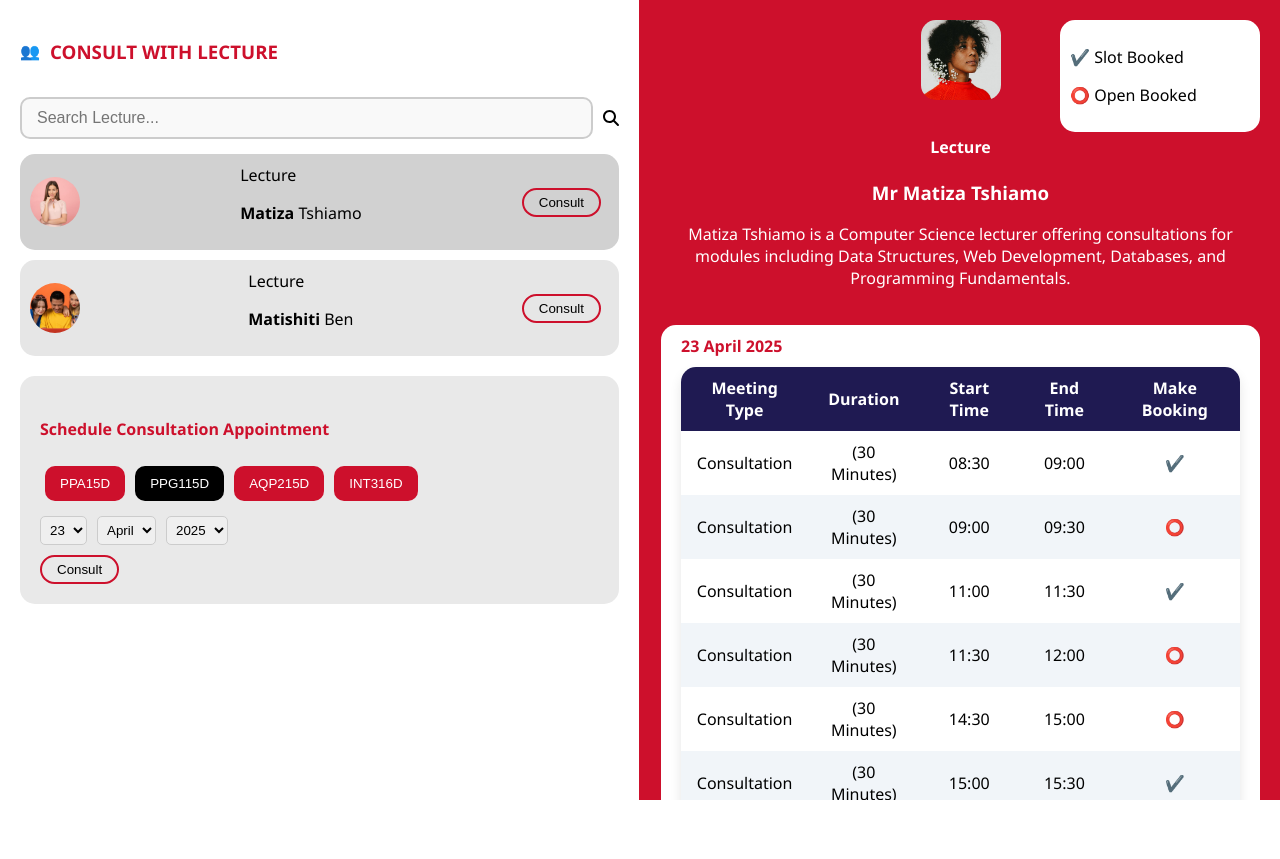
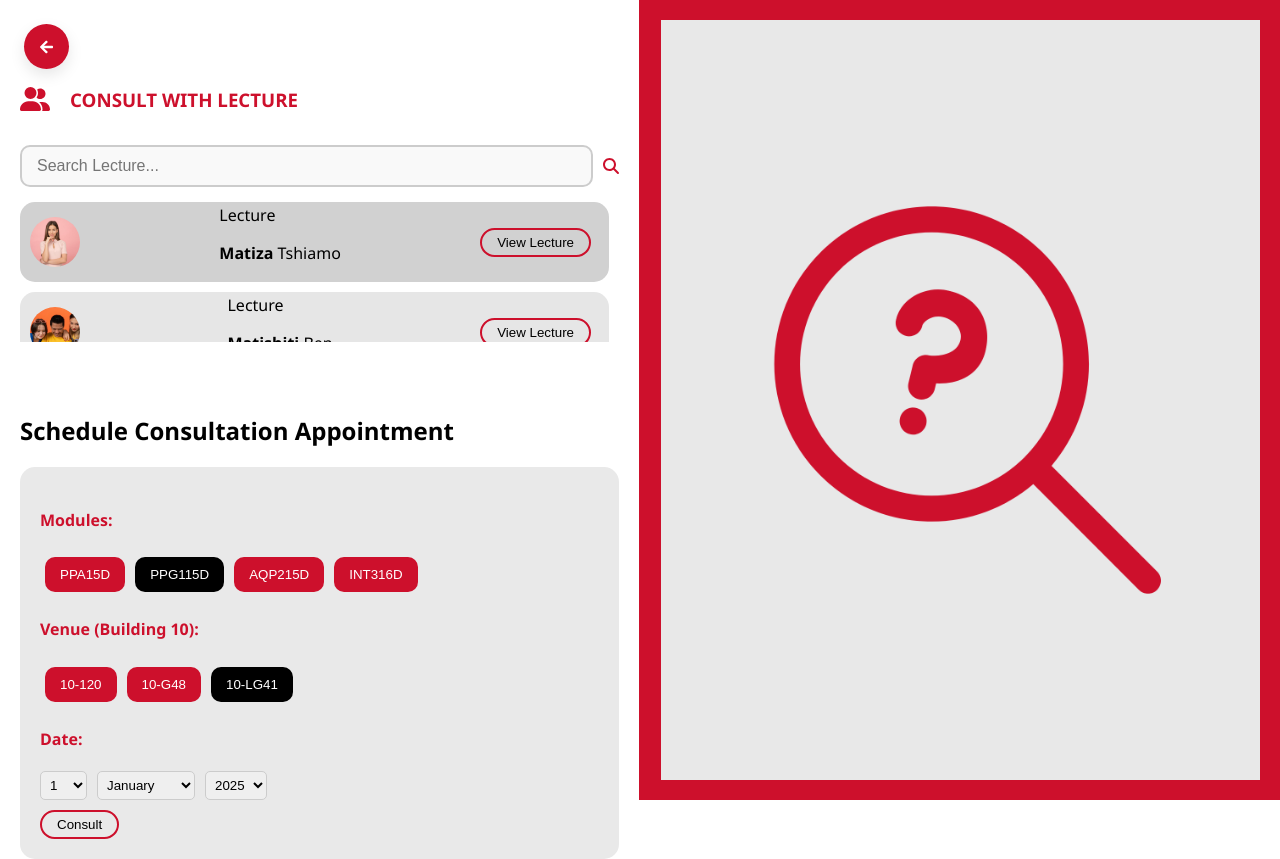
Before and after one commit to KISMETtakk/sfg-assignment-1, a React (Create React App) app: page /consult-with-lecture in a window 1280 px wide. Before the commit the page ends 800 px from the top, so only its background shows below. Built offline with nearby package versions, Linux system fonts and the light colour scheme.

Commit message:
Consult lecture done

```diff
--- a/src/components/student-login/ConsultWithLecture.css
+++ b/src/components/student-login/ConsultWithLecture.css
@@ -22,6 +22,8 @@
     display: flex;
     flex-direction: column;
     justify-content: space-between;
+    position: relative;
+    transition: all 0.5s ease-in-out;
   }
 
   .header {
@@ -30,6 +32,7 @@
     gap: 10px;
     font-weight: bold;
     color: #cd102c;
+    margin-top: 6vh
   }
 
   .search-container {
@@ -40,6 +43,11 @@
     gap: 10px;
   }
 
+  .table-header-student
+  {
+    background-color: #cd102c;
+  }
+
   .search-input {
     width: 100%;
     padding: 10px 40px 10px 15px; /* Adjusted padding for icon space */
@@ -48,6 +56,26 @@
     font-size: 16px;
     background-color: #f9f9f9;
     box-sizing: border-box;
+  }
+
+  .consult-icon {
+    color: #cd102c; /* or your theme color */
+    font-size: 24px;
+    margin-right: 10px;
+  }
+
+  .question-image {
+    width: 100%;
+    height: 100%;
+    object-fit: cover; /* Use cover to fully fill without leaving space */
+    display: block;
+  }
+
+
+
+  .search-icon
+  {
+    color: #cd102c;
   }
 
   .search-container .fa-search {
@@ -70,7 +98,26 @@
     }
   }
 
-  .lecture-list .lecture-card {
+  .lecture-list {
+    max-height: calc(2 * 70px); /* 2 cards with padding (adjust 70px to fit your card height) */
+    overflow-y: auto; /* Enable scrolling when content exceeds the max-height */
+    padding-right: 10px; /* To make room for the thin scroll */
+  }
+
+  .lecture-list::-webkit-scrollbar {
+    width: 6px; /* Thin scrollbar */
+  }
+
+  .lecture-list::-webkit-scrollbar-track {
+    background: transparent;
+  }
+
+  .lecture-list::-webkit-scrollbar-thumb {
+    background: #cd102c; /* Custom color for the scrollbar thumb */
+    border-radius: 10px;
+  }
+
+  .lecture-card {
     background: #e6e6e6;
     border-radius: 15px;
     display: flex;
@@ -78,6 +125,7 @@
     padding: 10px;
     margin-bottom: 10px;
     justify-content: space-between;
+    height: 60px; /* Adjust based on the height of your lecture cards */
   }
 
   .lecture-card.selected {
@@ -106,6 +154,12 @@
     background-color: #fff;
     color: #000;
   }
+
+  .sca-movedown
+  {
+    margin-top: 9vh;
+  }
+
 
   .schedule-section {
     background-color: #e9e9e9;
@@ -233,13 +287,20 @@
   }
 
   .create-booking {
-    background-color: #f1f1f1;
-    color: #000;
+    color: #ffffff;
+    transition: background-color 0.3s ease, transform 0.3s ease, box-shadow 0.3s ease;
+    box-shadow: 0 6px 15px rgba(0, 0, 0, 0.1);
+    border-radius: 20px;
     border: none;
-    border-radius: 15px;
     padding: 10px 20px;
-    margin: auto;
+    margin-top: 3vh;
     cursor: pointer;
+    background-color: #000000;
+  }
+  .create-booking:hover {
+    background-color: #ffffff;
+    box-shadow: 0 8px 25px rgba(0, 0, 0, 0.15);
+    color: #000000;
   }
 
   .loader-container {
@@ -264,3 +325,62 @@
       transform: rotate(360deg);
     }
   }
+
+  /* Schedule Table */
+.schedule-table input[type="checkbox"] {
+  width: 20px;
+  height: 20px;
+  appearance: none;
+  border-radius: 50%;
+  border: 2px solid #cd102c;
+  background-color: #fff;
+  cursor: pointer;
+  transition: all 0.3s ease-in-out;
+}
+
+.schedule-table input[type="checkbox"].open {
+  background-color: #fff;
+}
+
+.schedule-table input[type="checkbox"].open:checked {
+  background-color: #cd102c;
+  border-color: #cd102c;
+  transition: all 0.3s ease-in-out;
+}
+
+.schedule-table input[type="checkbox"].booked {
+  background-color: #28a745;
+  border-color: #28a745;
+  cursor: not-allowed;
+}
+
+.schedule-table input[type="checkbox"]:hover:not(:checked) {
+  transform: scale(1.1);
+}
+
+.schedule-table input[type="checkbox"]:checked {
+  transform: scale(1.1);
+}
+
+.schedule-table input[type="checkbox"]:disabled {
+  opacity: 0.6;
+  cursor: not-allowed;
+}
+
+/* Key styles */
+.keys p {
+  font-size: 14px;
+  color: #333;
+}
+
+.booked {
+  color: #28a745;
+}
+
+.open {
+  color: #cd102c;
+}
+
+.left-align {
+  text-align: left;
+}
--- a/src/components/student-login/ConsultWithLecture.js
+++ b/src/components/student-login/ConsultWithLecture.js
@@ -1,18 +1,48 @@
 import React, { useState, useEffect } from 'react';
 import { FontAwesomeIcon } from '@fortawesome/react-fontawesome';
-import { faSearch } from '@fortawesome/free-solid-svg-icons';
+import { faSearch, faUserFriends } from '@fortawesome/free-solid-svg-icons';
+import { FaArrowLeft } from 'react-icons/fa';
 import './ConsultWithLecture.css';
 import SearchP1 from '../assets/images/img24.jpg';
 import SearchP2 from '../assets/images/img34.jpg';
 import SearchP3 from '../assets/images/img82.jpg';
+import QuestionMark from '../assets/images/Question Mark.png';
+import { useNavigate } from 'react-router-dom';  // Import useNavigate
 
 const ConsultWithLecture = () => {
   const [loading, setLoading] = useState(true);
+  const [consultSelected, setConsultSelected] = useState(false);
+  const [bookedSlots, setBookedSlots] = useState([false, false, false, false, false, false, false]); // Tracks slot bookings
 
   useEffect(() => {
-    const timer = setTimeout(() => setLoading(false), 1500); // simulate loading
+    const timer = setTimeout(() => setLoading(false), 1500);
     return () => clearTimeout(timer);
   }, []);
+
+  const handleBack = () => {
+    setConsultSelected(false);
+  };
+
+  const navigate = useNavigate();
+
+  const handleBackToStuDashB = () => {
+    navigate('/student-login');  // Navigate to the student login page
+  };
+
+  const handleSlotSelection = (index) => {
+    // If a slot is already selected, deselect it. Otherwise, select the clicked slot.
+    const updatedSlots = [...bookedSlots];
+
+    if (updatedSlots[index]) {
+      updatedSlots[index] = false;  // Deselect the slot if it is already selected
+    } else {
+      // Deselect all slots first, then select the clicked one
+      updatedSlots.fill(false);
+      updatedSlots[index] = true;
+    }
+
+    setBookedSlots(updatedSlots);
+  };
 
   if (loading) {
     return (
@@ -25,16 +55,19 @@ const ConsultWithLecture = () => {
 
   return (
     <div className="consult-container">
+                  <button className="student-login-back-button" onClick={handleBackToStuDashB}>
+              <FaArrowLeft size={20} />
+            </button>
       <div className="left-panel">
+
         <div className="header">
-          <span role="img" aria-label="consult">👥</span>
+          <FontAwesomeIcon icon={faUserFriends} className="consult-icon" />
           <h3>CONSULT WITH LECTURE</h3>
         </div>
 
-        {/* Search Bar with FontAwesome Icon */}
         <div className="search-container">
           <input className="search-input" type="text" placeholder="Search Lecture..." />
-          <FontAwesomeIcon icon={faSearch} />
+          <FontAwesomeIcon icon={faSearch} className="search-icon" />
         </div>
 
         <div className="lecture-list">
@@ -44,7 +77,7 @@ const ConsultWithLecture = () => {
               <span className="title">Lecture</span>
               <p><strong>Matiza</strong> Tshiamo</p>
             </div>
-            <button className="consult-button">Consult</button>
+            <button className="consult-button">View Lecture</button>
           </div>
           <div className="lecture-card">
             <img src={SearchP2} alt="Matishiti Ben" className="avatar" />
@@ -52,40 +85,88 @@ const ConsultWithLecture = () => {
               <span className="title">Lecture</span>
               <p><strong>Matishiti</strong> Ben</p>
             </div>
-            <button className="consult-button">Consult</button>
+            <button className="consult-button">View Lecture</button>
           </div>
+          <div className="lecture-card">
+            <img src={SearchP2} alt="Matishiti Ben" className="avatar" />
+            <div>
+              <span className="title">Lecture</span>
+              <p><strong>Matishiti</strong> Ben</p>
+            </div>
+            <button className="consult-button">View Lecture</button>
+          </div>
+          {/* Add more lecture cards here */}
         </div>
 
+
+
+        <h2 className='sca-movedown'>Schedule Consultation Appointment</h2>
         <div className="schedule-section">
-          <h4>Schedule Consultation Appointment</h4>
+          <h4>Modules:</h4>
           <div className="module-buttons">
             <button>PPA15D</button>
             <button className="active">PPG115D</button>
             <button>AQP215D</button>
             <button>INT316D</button>
           </div>
+          <h4>Venue (Building 10):</h4>
+          <div className="module-buttons">
+            <button>10-120</button>
+            <button>10-G48</button>
+            <button className="active">10-LG41</button>
+          </div>
+          <h4>Date:</h4>
           <div className="date-select">
-            <select><option>23</option></select>
-            <select><option>April</option></select>
-            <select><option>2025</option></select>
+            <select>
+              {Array.from({ length: 31 }, (_, i) => (
+                <option key={i + 1} value={i + 1}>{i + 1}</option>
+              ))}
+            </select>
+
+            <select>
+              {[
+                'January', 'February', 'March', 'April', 'May', 'June',
+                'July', 'August', 'September', 'October', 'November', 'December'
+              ].map((month, index) => (
+                <option key={index} value={month}>{month}</option>
+              ))}
+            </select>
+
+            <select>
+              {Array.from({ length: 6 }, (_, i) => {
+                const year = new Date().getFullYear() + i;
+                return <option key={year} value={year}>{year}</option>;
+              })}
+            </select>
           </div>
-          <button className="consult-button">Consult</button>
-        </div>
+          <button className="consult-button" onClick={() => setConsultSelected(true)}>Consult</button>
         </div>
 
-      <div className="right-panel">
+      </div>
+
+      <div className={`right-panel ${consultSelected ? 'show' : 'hide'}`}>
+        {consultSelected ? (
+          <div className="consultation-content fade-in">
+            <button className="student-login-back-button" onClick={handleBack}>
+              <FaArrowLeft size={20} />
+            </button>
+
             <div className="lecture-info">
               <img src={SearchP3} alt="Matiza Tshiamo" className="profile-pic" />
               <h4>Lecture</h4>
-          <h3>Mr Matiza Tshiamo</h3>
-          <p>Matiza Tshiamo is a Computer Science lecturer offering consultations for modules including Data Structures, Web Development, Databases, and Programming Fundamentals.</p>
+              <h3 className="left-align">Mr Matiza Tshiamo</h3>
+              <p className="left-align">
+                Matiza Tshiamo is a Computer Science lecturer offering consultations for modules including
+                Data Structures, Web Development, Databases, and Programming Fundamentals.
+              </p>
+
             </div>
 
             <div className="schedule-table">
               <div className="date-header">23 April 2025</div>
               <table>
                 <thead>
-              <tr>
+                  <tr className="table-header-student">
                     <th>Meeting Type</th>
                     <th>Duration</th>
                     <th>Start Time</th>
@@ -94,23 +175,37 @@ const ConsultWithLecture = () => {
                   </tr>
                 </thead>
                 <tbody>
-              <tr><td>Consultation</td><td>(30 Minutes)</td><td>08:30</td><td>09:00</td><td>✔️</td></tr>
-              <tr><td>Consultation</td><td>(30 Minutes)</td><td>09:00</td><td>09:30</td><td>⭕</td></tr>
-              <tr><td>Consultation</td><td>(30 Minutes)</td><td>11:00</td><td>11:30</td><td>✔️</td></tr>
-              <tr><td>Consultation</td><td>(30 Minutes)</td><td>11:30</td><td>12:00</td><td>⭕</td></tr>
-              <tr><td>Consultation</td><td>(30 Minutes)</td><td>14:30</td><td>15:00</td><td>⭕</td></tr>
-              <tr><td>Consultation</td><td>(30 Minutes)</td><td>15:00</td><td>15:30</td><td>✔️</td></tr>
-              <tr><td>Consultation</td><td>(30 Minutes)</td><td>15:30</td><td>16:00</td><td>⭕</td></tr>
+                  {['08:30 - 09:00', '09:00 - 09:30', '11:00 - 11:30', '11:30 - 12:00', '14:30 - 15:00', '15:00 - 15:30', '15:30 - 16:00'].map((slot, index) => (
+                    <tr key={index}>
+                      <td>Consultation</td>
+                      <td>(30 Minutes)</td>
+                      <td>{slot.split(' - ')[0]}</td>
+                      <td>{slot.split(' - ')[1]}</td>
+                      <td>
+                        <input
+                          type="checkbox"
+                          className={`booking-checkbox ${bookedSlots[index] ? 'booked' : 'open'}`}
+                          checked={bookedSlots[index]}
+                          onChange={() => handleSlotSelection(index)}
+                        />
+                      </td>
+                    </tr>
+                  ))}
                 </tbody>
               </table>
             </div>
 
             <div className="keys">
-          <p><span className="booked">✔️</span> Slot Booked</p>
-          <p><span className="open">⭕</span> Open Booked</p>
+              <p>Keys:</p>
+              <p><span className="booked">🟢</span> Slot Booked</p>
+              <p><span className="open">⭕</span> Open Slot</p>
             </div>
 
             <button className="create-booking">Create Booking</button>
+          </div>
+        ) : (
+          <img src={QuestionMark} alt="Question Mark" className="question-image red-border" />
+        )}
       </div>
     </div>
   );
--- a/src/components/student-login/StudentLogged.css
+++ b/src/components/student-login/StudentLogged.css
@@ -1,122 +1,88 @@
-/* Ensure no overflow on the body and html */
-html, body {
-  margin: 0;
-  padding: 0;
-  height: 100%;
-  overflow: hidden; /* Prevent scrolling */
-}
-
 .student-logged-wrapper {
   display: flex;
   flex-direction: column;
+  background-color: white;
   min-height: 100vh;
-  background-color: #f3f4f6;
-  animation: fadeInSlide 0.7s ease-out;
 }
 
-@keyframes fadeInSlide {
-  from {
-    opacity: 0;
-    transform: translateY(30px);
-  }
-  to {
-    opacity: 1;
-    transform: translateY(0);
-  }
+.student-card-section {
+  height: calc(100vh - 100px); /* Adjust for navbar height */
+  display: flex;
+  justify-content: center;
+  align-items: center;
 }
 
-.slideshow-container {
-  position: relative;
-  width: 100vw; /* Full width of the viewport */
-  height: 100vh; /* Full height of the viewport */
-  overflow: hidden; /* Hide overflow to avoid scrollbars */
-  margin-top: 0;
+.card-container {
+  display: flex;
+  gap: 5rem;
+  justify-content: center;
+  align-items: center;
+  flex-wrap: wrap;
+  padding: 2rem;
 }
 
-.slide {
+.flip-card-link {
+  text-decoration: none;
+  display: inline-block;
+}
+
+.flip-card {
+  background-color: transparent;
+  width: 300px;
+  height: 300px;
+  perspective: 1000px;
+}
+
+.flip-card-inner {
+  position: relative;
+  width: 100%;
+  height: 100%;
+  transition: transform 0.7s;
+  transform-style: preserve-3d;
+}
+
+.flip-card:hover .flip-card-inner {
+  transform: rotateY(180deg);
+}
+
+.flip-card-front,
+.flip-card-back {
   position: absolute;
   width: 100%;
   height: 100%;
-  opacity: 0;
-  transition: opacity 1s ease-in-out;
-  z-index: 1;
-  background-size: cover; /* Ensure the image covers the full area */
-  background-position: center; /* Keep the image centered */
-  background-repeat: no-repeat; /* Prevent repeating the image */
+  border-radius: 15px;
+  backface-visibility: hidden;
+  display: flex;
+  flex-direction: column;
+  justify-content: center;
+  align-items: center;
+  font-weight: bold;
+  padding: 1.5rem;
+  box-shadow: 0 8px 16px rgba(0, 0, 0, 0.3);
 }
 
-.slide.active {
-  opacity: 1;
-  z-index: 2;
+.flip-card-front {
+  background: #cd102c;
+  color: white;
 }
 
-.slide-caption {
-  position: absolute;
-  top: 40%;
-  left: 50%;
-  transform: translate(-50%, -50%);
-  color: #f3f4f6;
-  background-color: rgba(0, 0, 0, 0.7);
-  padding: 2rem 3rem;
-  border-radius: 20px;
-  font-size: 1.5rem;
-  font-weight: 600;
-  display: flex;
-  flex-direction: column;
-  align-items: center;
-  justify-content: center;
-  gap: 1rem;
-  box-shadow: 0 8px 24px rgba(0, 0, 0, 0.3);
-  z-index: 3;
-  opacity: 1;
-  animation: fadeInZoom 0.5s ease-out;
+.flip-card-back {
+  background: #ffc60a;
+  color: #222;
+  transform: rotateY(180deg);
 }
 
-.fact-panel {
+.card-icon {
+  font-size: 3rem;
+  margin-bottom: 1rem;
+}
+
+.flip-card-front h3 {
+  font-size: 1.2rem;
   text-align: center;
 }
 
-.fact-title {
-  font-size: 2rem;
-  font-weight: 700;
-  margin: 0;
-  color: #facc15;
+.flip-card-back p {
+  font-size: 1rem;
+  text-align: center;
 }
-
-.fact-details {
-  font-size: 1.2rem;
-  margin: 1rem 0;
-  line-height: 1.5;
-}
-
-.fact-emoji {
-  font-size: 2rem;
-  margin-top: 1rem;
-}
-
-.lightbulb-icon {
-  font-size: 2rem;
-  color: #facc15;
-}
-
-@keyframes fadeInZoom {
-  from {
-    opacity: 0;
-    transform: translate(-50%, -60%) scale(0.95);
-  }
-  to {
-    opacity: 1;
-    transform: translate(-50%, -50%) scale(1);
-  }
-}
-
-@keyframes fadeInSlide {
-  from {
-    opacity: 0;
-    transform: translateY(30px);
-  }
-  to {
-    opacity: 1;
-    transform: translateY(0);
-  }
-}
--- a/src/components/student-login/StudentNavigationBar.css
+++ b/src/components/student-login/StudentNavigationBar.css
@@ -5,10 +5,9 @@
     padding: 0.75rem 2rem;
     background: #cd102c;
     color: white;
-    border-bottom: 1px solid #ff0026;
     position: relative;
     z-index: 1000;
-    box-shadow: 0 4px 60px rgba(255, 0, 0, 0.3);
+    height: 6vh;
   }
 
   .nav-links {
--- a/src/components/student-login/StudentNavigationBar.js
+++ b/src/components/student-login/StudentNavigationBar.js
@@ -73,22 +73,7 @@ const StudentNavigationBar = () => {
         )}
       </div>
 
-      <ul className="nav-links">
-        <Link to="/consult-with-lecture">
-          <li className="nav-item">
-            <FaComments className="nav-icon" />
-            <span>Consult With Lecture</span>
-          </li>
-        </Link>
-        <li className="nav-item">
-          <FaCalendarAlt className="nav-icon" />
-          <span>View Timetable</span>
-        </li>
-        <li className="nav-item">
-          <FaTools className="nav-icon" />
-          <span>Report For Maintenance</span>
-        </li>
-      </ul>
+
 
       <div className="logout-wrapper">
         {showWelcome ? (
```
Also changed, not shown: src/components/student-login/StudentLogged.js (+46 -79 lines), src/components/assets/images/Question Mark.png (added), 1 other file (tests, documents, lock files or other folders). Lines whose indentation alone changed are shown as unchanged.
